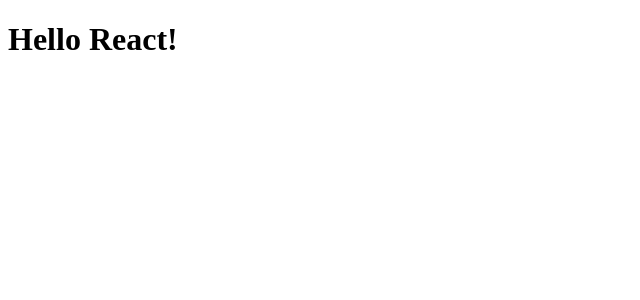
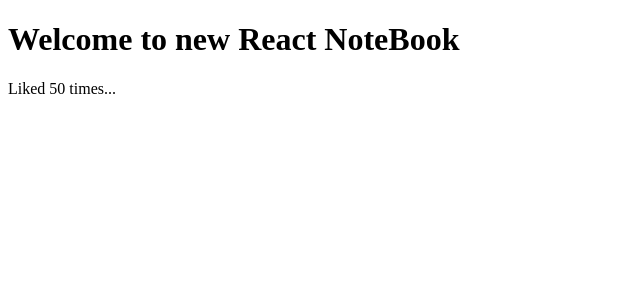
Before and after one commit to farid555/note-book-react, a React (Create React App) app: page / in a window 1280 px wide. Shown: the top 300 px of the page, without its empty margins (0-640 px from the left). Built offline with nearby package versions, Linux system fonts and the light colour scheme.

Commit message:
title, like

```diff
--- a/src/App.js
+++ b/src/App.js
@@ -1,10 +1,14 @@
 import React from "react";
 
 const App = () => {
+  const title = "Welcome to new React NoteBook";
+  const like = 50;
+
   return (
     <div className="App">
       <div className="content">
-        <h1>Hello React!</h1>
+        <h1>{title}</h1>
+        <p>Liked {like} times...</p>
       </div>
     </div>
   );
```
